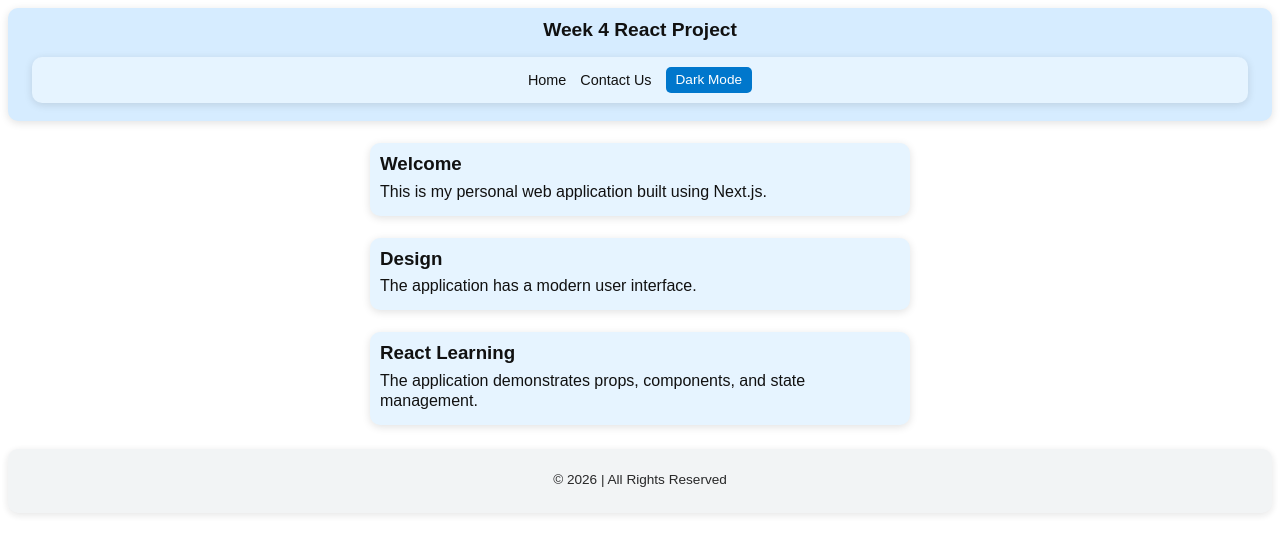
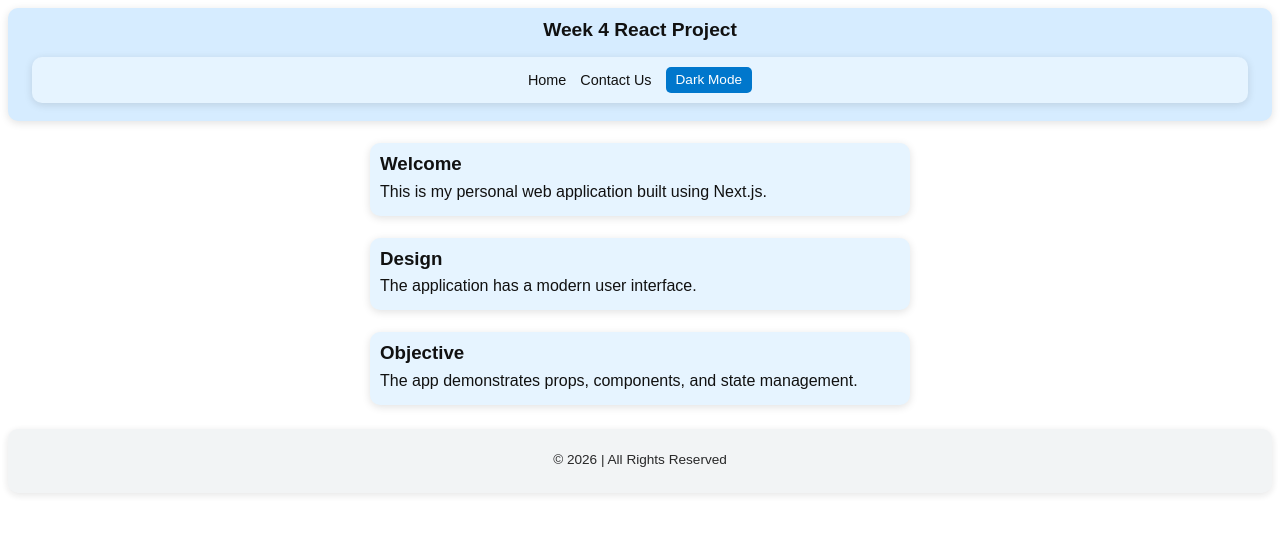
Before and after one commit to user12345-glitch/Week-4-React-Project, a Next.js app: page / in a window 1280 px wide. Shown: the top 554 px of the page. Built offline with nearby package versions, Linux system fonts and the light colour scheme.

Commit message:
Week 4 final updates: UI polish and design notes

```diff
--- a/app/page.tsx
+++ b/app/page.tsx
@@ -14,8 +14,8 @@ export default function Home() {
       />
 
       <Card
-        title="React Learning"
-        description="The application demonstrates props, components, and state management."
+        title="Objective"
+        description="The app demonstrates props, components, and state management."
       />
     </main>
   );
--- a/components/Nav.tsx
+++ b/components/Nav.tsx
@@ -8,7 +8,6 @@ export default function Nav() {
         <li>
           <Link href="/">Home</Link>
         </li>
-
         <li>
           <Link href="/contact">Contact Us</Link>
         </li>
```
Also changed, not shown: 1 other file (tests, documents, lock files or other folders).
